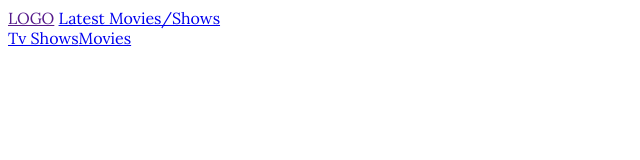
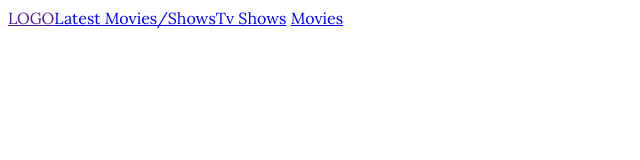
Before and after one commit to bengigo/movies-database, a website built with webpack: page src/index.html in a window 1280 px wide. Shown: the whole page, without its empty margins (0-640 px from the left). Built offline with nearby package versions, Linux system fonts and the light colour scheme; no server answers.

Commit message:
header added with some styling for the homepage

```diff
--- a/src/index.html
+++ b/src/index.html
@@ -15,7 +15,7 @@
     <title>Movies Database</title>
   </head>
   <body>
-    <header>
+    <header id="navigation">
       <a href="">LOGO</a>
       <a href="#">Latest Movies/Shows</a>
       <nav id="other-interfaces">
--- a/src/style.css
+++ b/src/style.css
@@ -2,6 +2,7 @@
   font-family: 'Lora', serif;
 }
 
-#other-interfaces {
+#navigation {
   display: flex;
+  flex-direction: row;
 }
```
Also changed, not shown: dist/index.html, dist/main.js.
